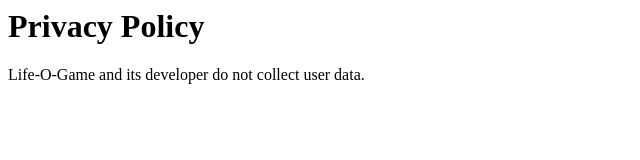
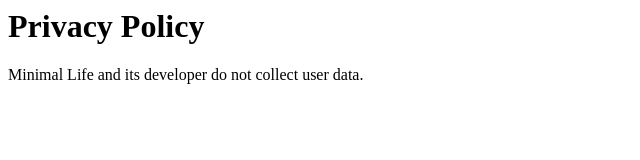
Before and after one commit to frsoares/frsoares.github.io, a plain HTML site: page privacy.html in a window 1280 px wide. Shown: the full height of the page, 0-640 px from the left. Drawn offline with Linux system fonts and the light colour scheme.

Commit message:
Rebranding the policy

```diff
--- a/privacy.html
+++ b/privacy.html
@@ -4,6 +4,6 @@
 	</head>
 	<body>
 		<h1>Privacy Policy</h1>
-		Life-O-Game and its developer do not collect user data.
+		Minimal Life and its developer do not collect user data.
 	</body>
 </html>
```
